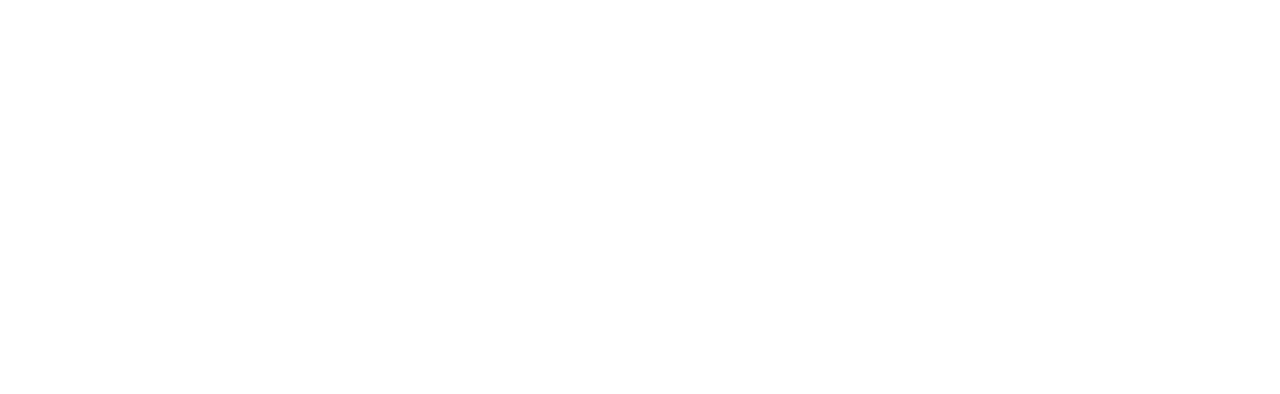
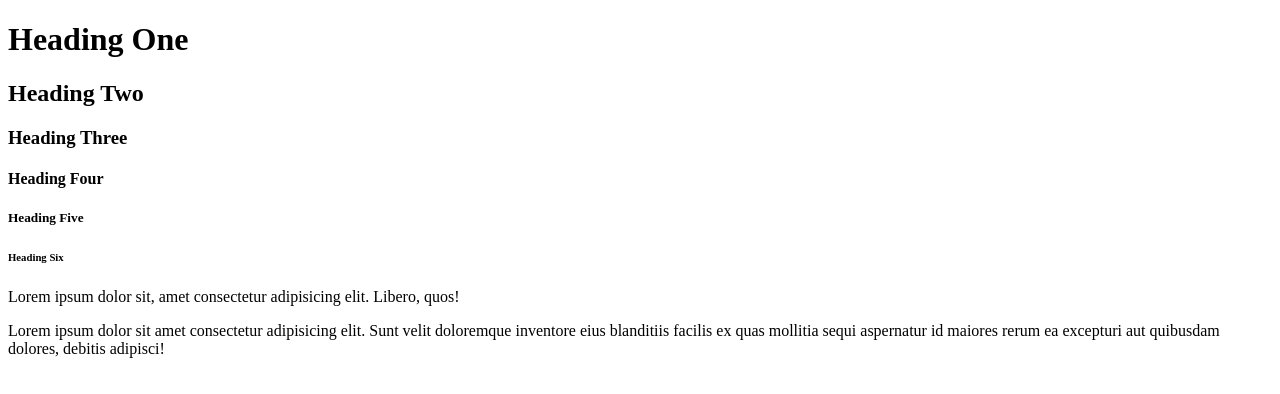
Before and after one commit to sunnypatel24/html-course-youtube, a plain HTML site: page index.html in a window 1280 px wide. Drawn offline with Linux system fonts and the light colour scheme.

Commit message:
Added tags for headings and paragraphs

```diff
--- a/index.html
+++ b/index.html
@@ -2,14 +2,21 @@
 <html>
 
     <head>
-        <title>
-            HTML Cheat Sheet
-        </title>
+        <title>HTML Cheat Sheet</title>
     </head>
 
     <body>
         <!-- Headings -->
+        <h1>Heading One</h1>
+        <h2>Heading Two</h2>
+        <h3>Heading Three</h3>
+        <h4>Heading Four</h4>
+        <h5>Heading Five</h5>
+        <h6>Heading Six</h6>
 
+        <!-- Paragraph -->
+        <p>Lorem ipsum dolor sit, amet consectetur adipisicing elit. Libero, quos!</p>
+        <p>Lorem ipsum dolor sit amet consectetur adipisicing elit. Sunt velit doloremque inventore eius blanditiis facilis ex quas mollitia sequi aspernatur id maiores rerum ea excepturi aut quibusdam dolores, debitis adipisci!</p>
     </body>
 
 </html>
```
